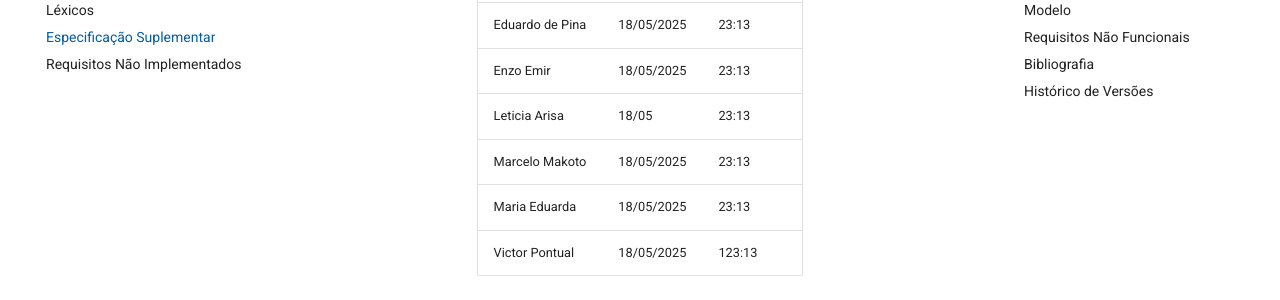
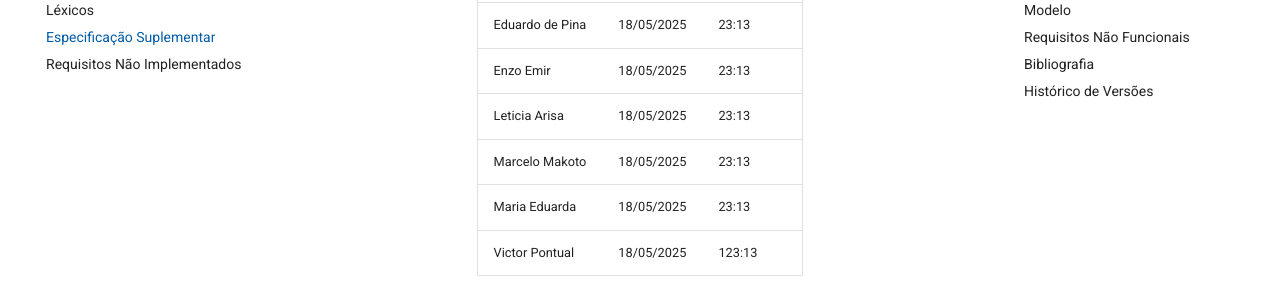
Before and after one commit to eduardodpms/REQ-FGTS, an MkDocs documentation site: the page built from docs/Modelagem/EspecificacaoSuplementar.md, in a window 1280 px wide and 900 px high, scrolled down 897 px. Shown: the part 152-452 px from the top of the window. Built offline with MkDocs 1.6.1 and Material for MkDocs 9.7.7, drawn with Linux system fonts in a browser that asks for light colours; comment, search, counter and statistics services are not loaded.

Commit message:
Update EspecificacaoSuplementar.md

```diff
--- a/docs/Modelagem/EspecificacaoSuplementar.md
+++ b/docs/Modelagem/EspecificacaoSuplementar.md
@@ -49,7 +49,7 @@ A elaboração da especificação suplementar seguiu os seguintes passos:
     </tr>
     <tr>
       <td> Leticia Arisa </td>
-      <td> 18/05 </td>
+      <td> 18/05/2025 </td>
       <td> 23:13 </td>
     </tr>
     <tr>
```
